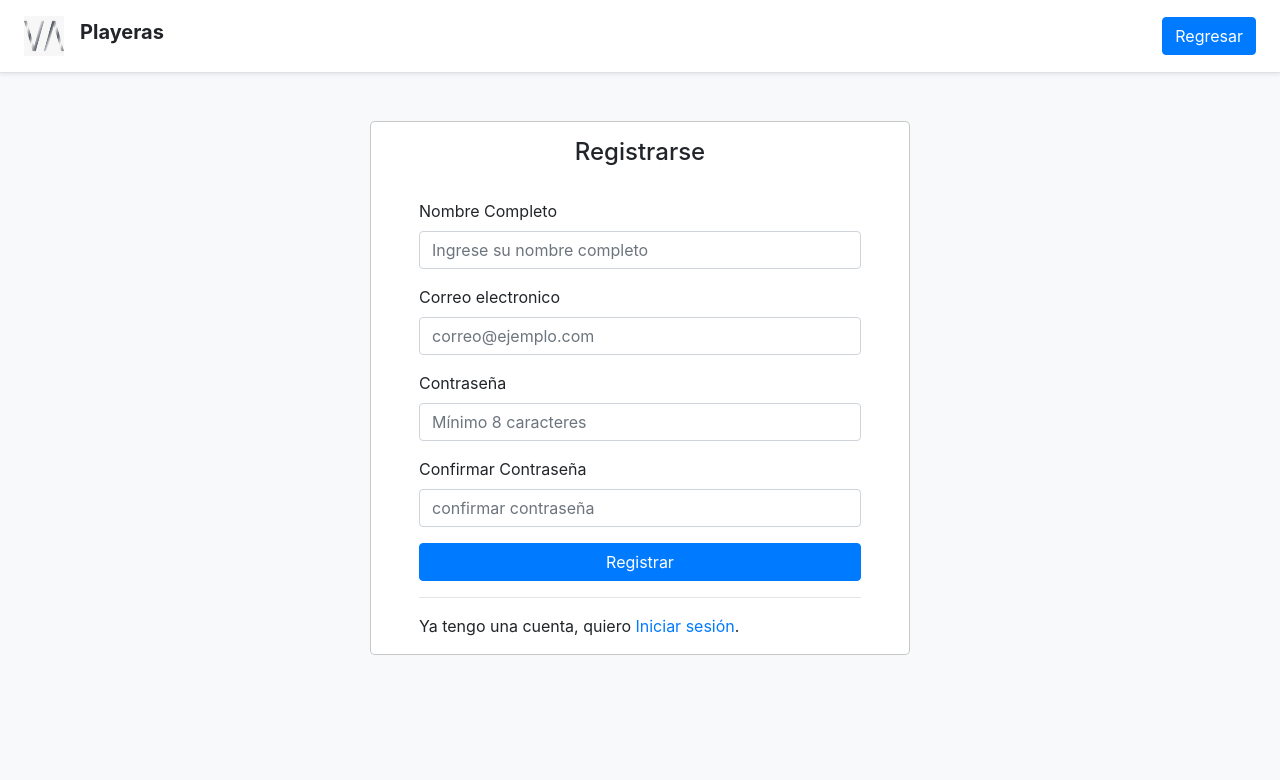
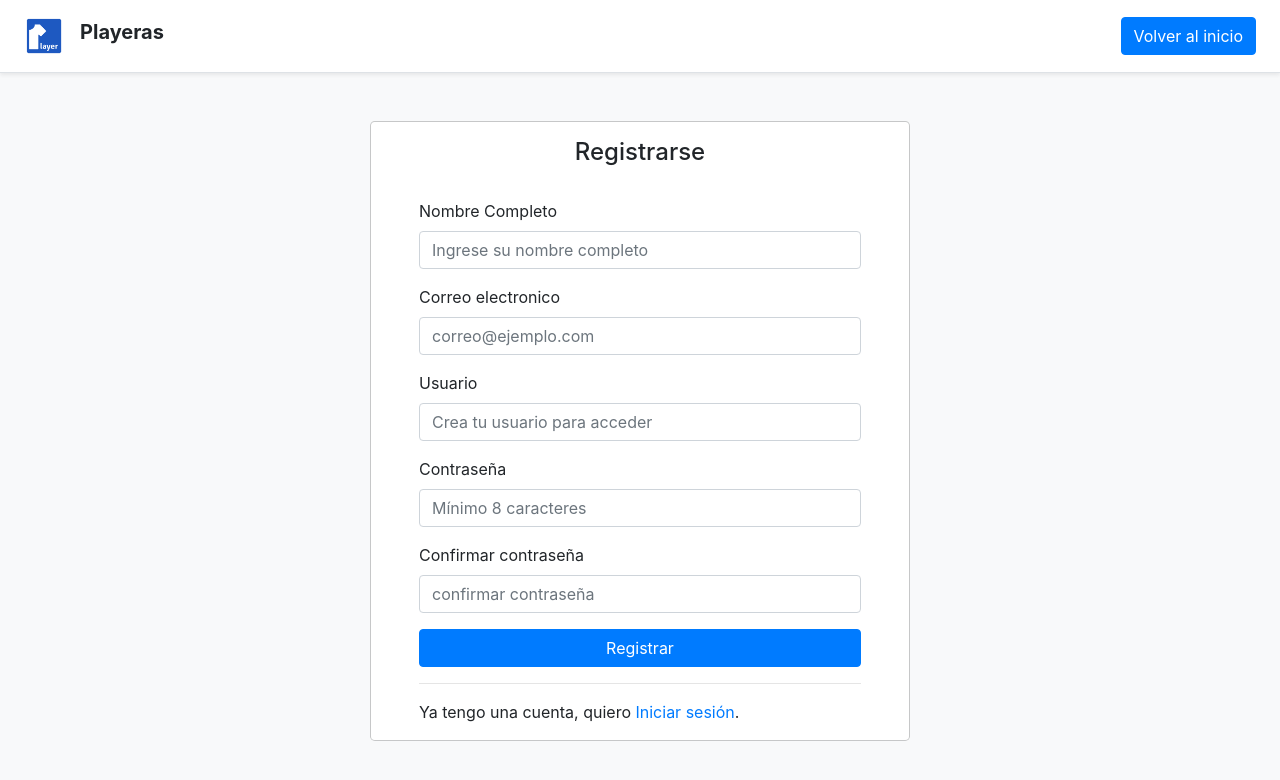
Before and after one commit to 3573B4/repocitorio-facturacion, a PHP site: page /html/registro.html in a window 1280 px wide. Shown: the top 780 px of the page. Run offline with PHP 8.4, Linux system fonts and the light colour scheme.

Commit message:
logo-playeras

```diff
--- a/html/registro.html
+++ b/html/registro.html
@@ -8,9 +8,9 @@
 <body class="bg-light">
     <!-- header -->
     <div class="d-flex flex-column flex-md-row align-items-center p-3 px-md-4 bg-white border-bottom shadow-sm">
-        <img class="d-block mr-3" src="../img/logo-playeras.jpeg" width="40" height="40">
+        <img class="d-block mr-3" src="../img/logo-playeras.png" width="40" height="40">
         <h5 class="mg-0 mr-md-auto font-weight-bold">Playeras</h5>
-        <a href="../index.php" class="btn btn-primary text-white">Regresar</a>
+        <a href="../index.php" class="btn btn-primary text-white">Volver al inicio</a>
     </div>
 
     <div class="container">
@@ -29,17 +29,21 @@
                             </div>
                             <div class="form-group">
                                 <label for="correo">Correo electronico</label>
-                                <input type="email" class="form-control" id="correo" aria-describedby="emailHelp" placeholder="correo@ejemplo.com">
+                                <input type="email" class="form-control" id="correo" aria-describedby="emailHelp" placeholder="correo@ejemplo.com" required>
                                 <div class="invalid-feedback">
                                     Ingresa un correo válido.
                                 </div>
+                            </div>
+                            <div class="form-group">
+                                <label for="nombre">Usuario</label>
+                                <input type="text" class="form-control" id="usuario" aria-describedby="usuario" placeholder="Crea tu usuario para acceder" required>
                             </div>
                             <div class="form-group">
                                 <label for="clave">Contraseña</label>
                                 <input type="password" class="form-control" id="clave" placeholder="Mínimo 8 caracteres" required>
                             </div>
                             <div class="form-group">
-                                <label for="confirmar-password">Confirmar Contraseña</label>
+                                <label for="confirmar-password">Confirmar contraseña</label>
                                 <input type="password" class="form-control" id="confirmar-password" placeholder="confirmar contraseña" required>
                                 <div class="invalid-feedback">
                                     Las contraseñas no coinciden.
--- a/index.php
+++ b/index.php
@@ -8,7 +8,7 @@
 <body class="bg-light">
     <!-- header -->
     <div class="d-flex flex-column flex-md-row align-items-center p-3 px-md-4 bg-white border-bottom shadow-sm">
-        <img class="d-block mr-3" src="img/logo-playeras.jpeg" width="40" height="40">
+        <img class="d-block mr-3" src="img/logo-playeras.png" width="40" height="40">
         <h5 class="mg-0 mr-md-auto font-weight-bold">Playeras</h5>
         <nav class="my-2 my-md-0 mr-md-3">
             <a href="html/registro.html" class="p-2 text-dark">Registrarme</a>
--- a/php/login.php
+++ b/php/login.php
@@ -47,9 +47,9 @@
 <body class="bg-light">
     <!-- header -->
     <div class="d-flex flex-column flex-md-row align-items-center p-3 px-md-4 bg-white border-bottom shadow-sm">
-        <img class="d-block mr-3" src="../img/logo-playeras.jpeg" width="40" height="40">
+        <img class="d-block mr-3" src="../img/logo-playeras.png" width="40" height="40">
         <h5 class="mg-0 mr-md-auto font-weight-bold">Playeras</h5>
-        <a href="../index.php" class="btn btn-primary text-white">Regresar</a>
+        <a href="../index.php" class="btn btn-primary text-white">Volver al inicio</a>
     </div>
 
     <div class="container">
```
Also changed, not shown: img/logo-playeras.png (added).
